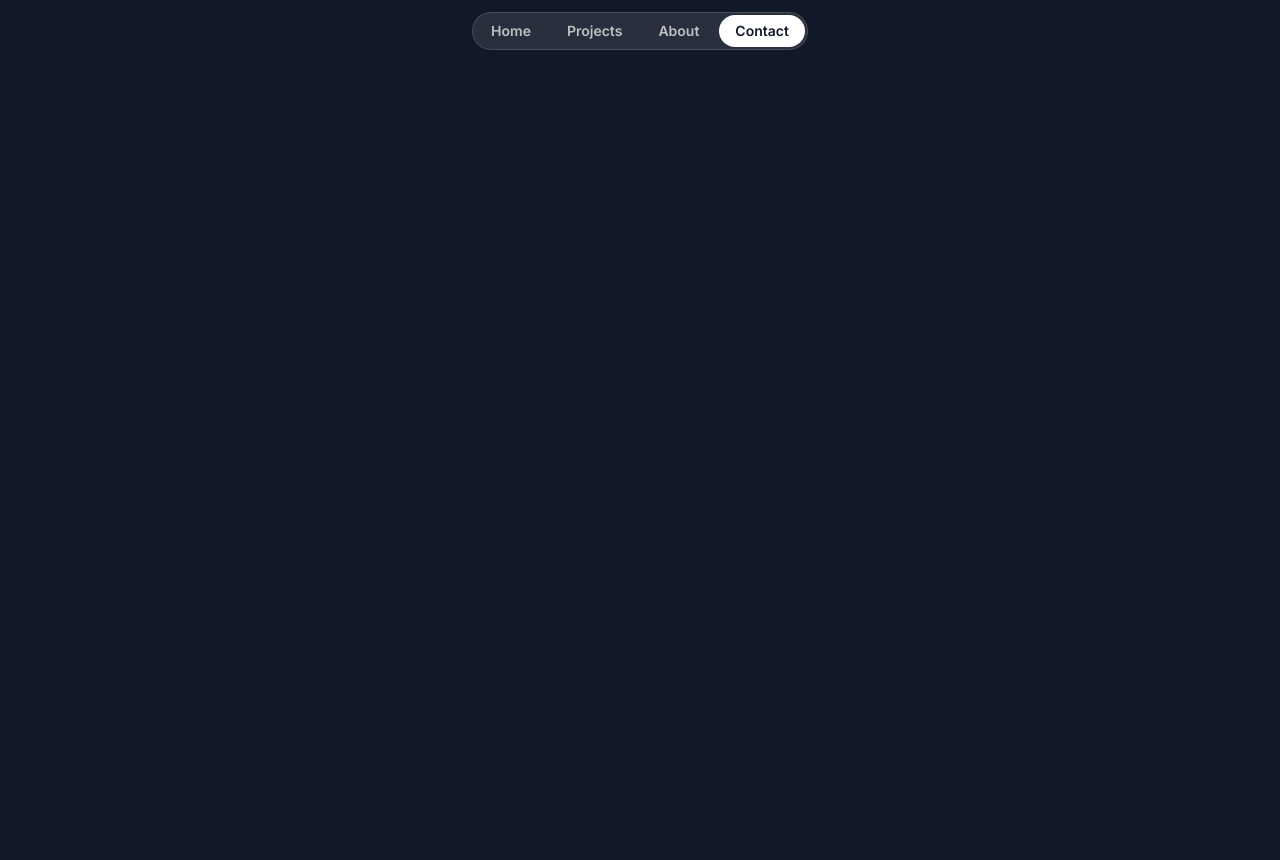
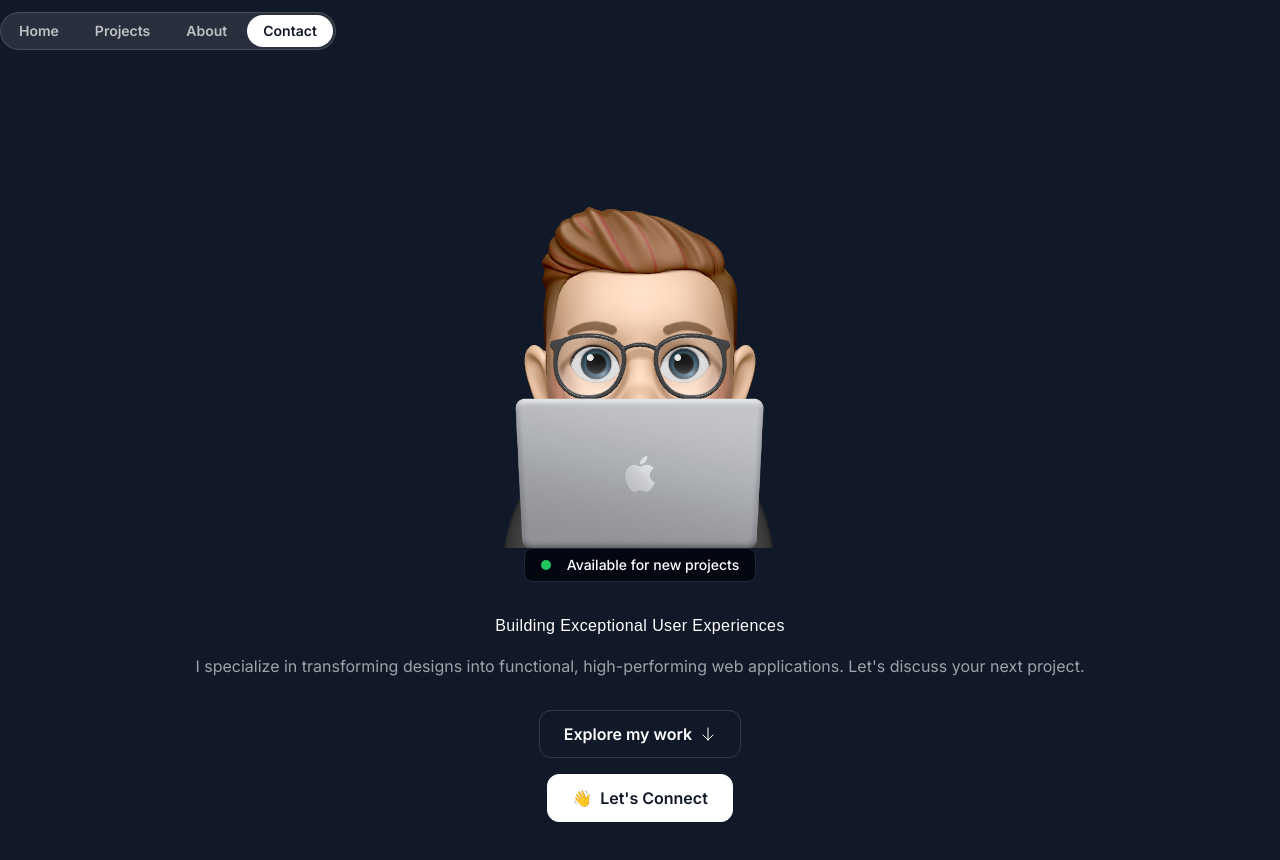
Before and after one commit to NewRishad/react-nextjs-portfolio, a Next.js app: page / in a window 1280 px wide. Shown: the top 860 px of the page. Before the commit the page ends 800 px from the top, so only its background shows below. Built offline with nearby package versions, Linux system fonts and the light colour scheme; a web font is replaced by a local one.

Commit message:
progress on Hero section - WIP

```diff
--- a/src/app/page.tsx
+++ b/src/app/page.tsx
@@ -1,9 +1,11 @@
 import { Header } from "@/sections/Header";
+import { HeroSection } from "@/sections/Hero";
 
 export default function Home() {
   return (
     <div>
       <Header />
+      <HeroSection />
     </div>
   );
 }
--- a/src/sections/Header.tsx
+++ b/src/sections/Header.tsx
@@ -1,6 +1,6 @@
 export const Header = () => {
   return (
-  <div className="flex justify-center items-center relative top-3">
+  <div className="flex justify-center items-center fixed top-3">
     <nav className="flex gap-1 p-0.5 border border-white/15 rounded-full bg-white/10 backdrop-blur">
       <a href="#" className="nav-item">Home</a>
       <a href="#" className="nav-item">Projects</a>
--- a/src/sections/Hero.tsx
+++ b/src/sections/Hero.tsx
@@ -1,3 +1,33 @@
+import memojiImage from "@/assets/images/memoji-computer.png";
+import Image from "next/image";
+import ArrowDown from "@/assets/icons/arrow-down.svg";
 export const HeroSection = () => {
-  return <div>Hero Section</div>;
+  return (
+    <div className="py-32">
+      <div className="container">
+        <div className="flex flex-col items-center">
+        <Image src={memojiImage} className="size-[100px" alt="Person peeking from behind laptop" />
+        <div className="bg-gray-950 border border-gray-800 px-4 py-1.5 inline-flex items-center gap-4 rounded-lg">
+          <div className="bg-green-500 size-2.5 rounded-full"></div>
+          <div className="text-sm font-medium">Available for new projects</div>
+          </div>
+          <h1 className="font-serif text-center mt-8 tracking-wide">Building Exceptional User Experiences</h1>
+          <p className="mt-4 text-center text-white/60">
+            I specialize in transforming designs into functional,
+            high-performing web applications. Let's discuss your next project.
+          </p>
+          <div className="flex flex-col items-center mt-8 gap-4">
+            <button className="inline-flex items-center gap-2 border border-white/15 px-6 h-12 rounded-xl">
+              <span className="font-semibold">Explore my work</span>
+              <ArrowDown className="size-4" />
+            </button>
+            <button className="inline-flex items-center gap-2 border border-white bg-white text-gray-900 h-12 px-6 rounded-xl">
+              <span>👋</span>
+              <span className="font-semibold">Let's Connect</span>
+            </button>
+          </div>
+        </div>
+      </div>
+    </div>
+  );
 };
```
